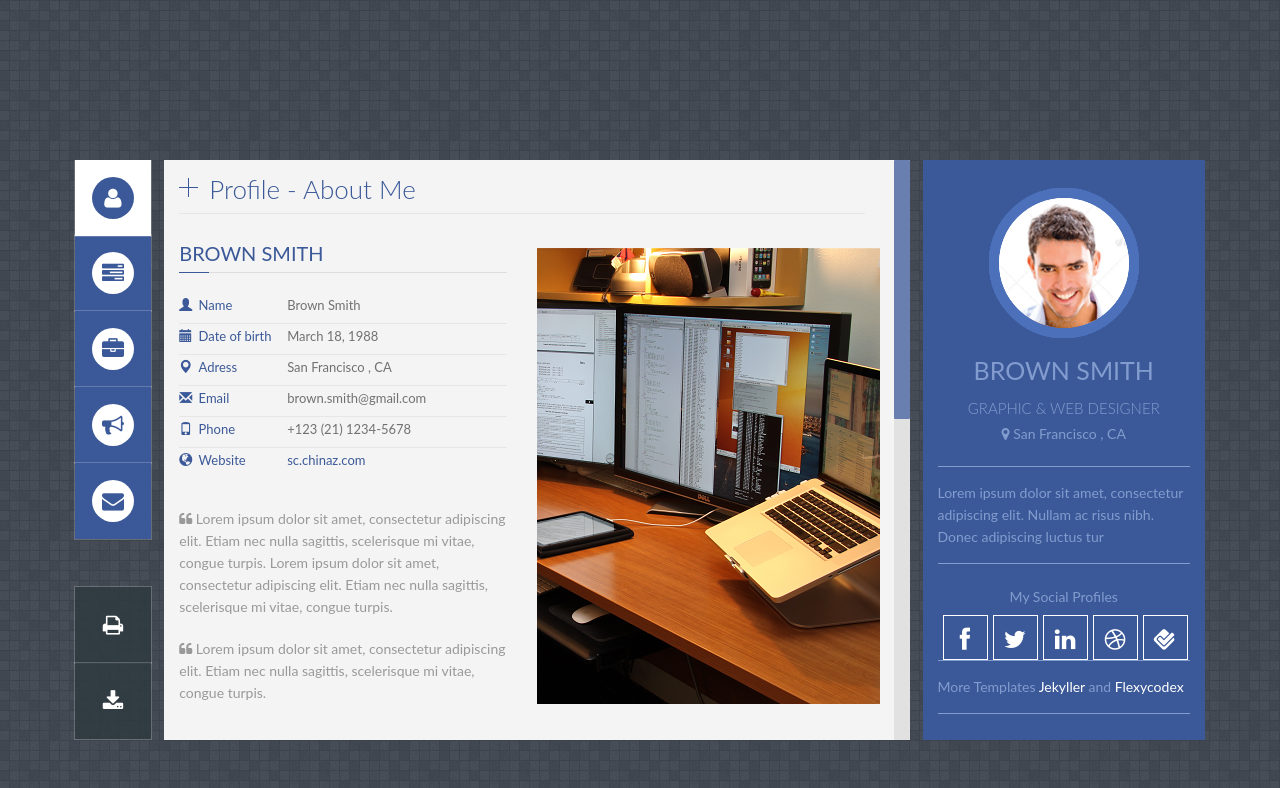
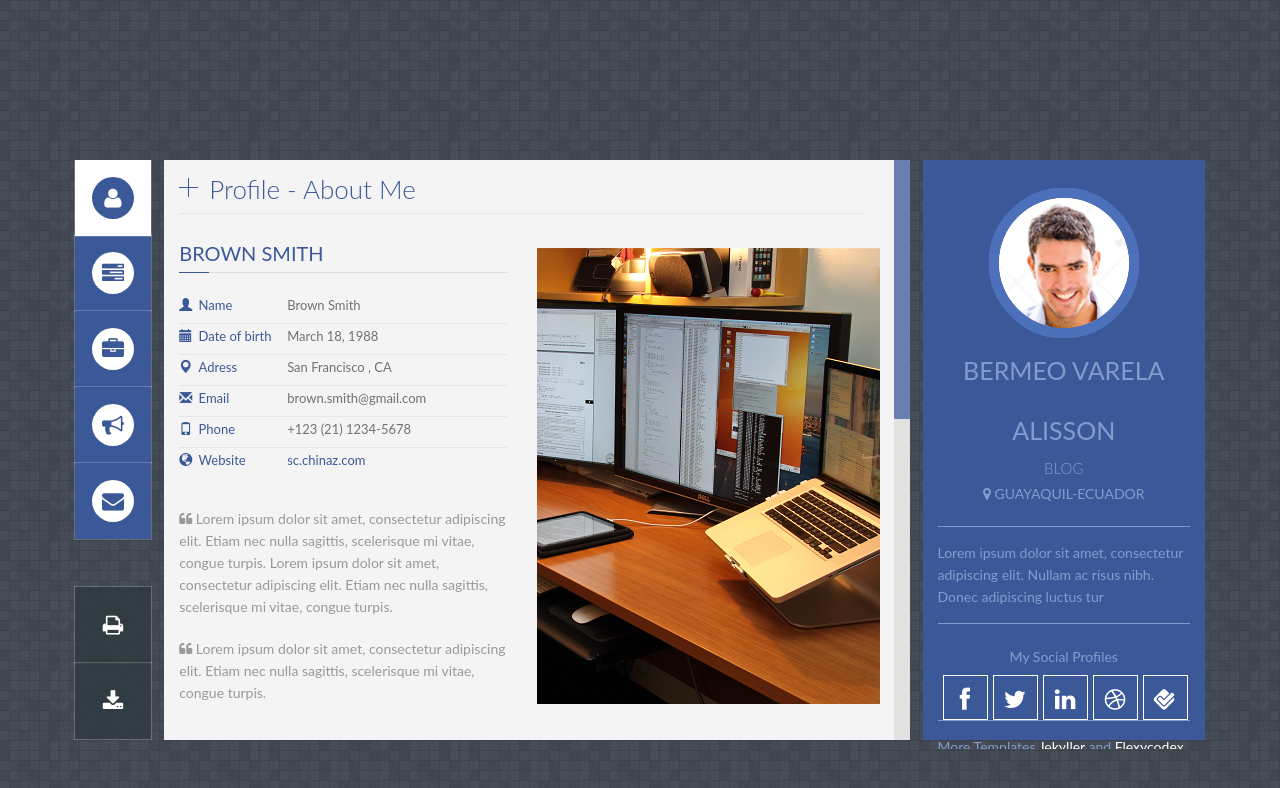
Before and after one commit to AlissonBermeo/prueba, a Jekyll site: the page built from index.html, in a window 1280 px wide. Shown: the top 788 px of the page. Built offline with Jekyll 4.4.1, drawn with Linux system fonts in a browser that asks for light colours; some web fonts are replaced.

Commit message:
Update _config.yml

```diff
--- a/_config.yml
+++ b/_config.yml
@@ -6,9 +6,9 @@ baseurl: '/PanelCV' #change it according to your repository name
 
 
 # Profile information
-yourname: Brown Smith  ## put your name
-title: 'GRAPHIC &amp; WEB DESIGNER'  ## your title
-location: San Francisco , CA
+yourname: BERMEO VARELA ALISSON  ## put your name
+title: BLOG  ## your title
+location: GUAYAQUIL-ECUADOR
 
 
 ## Social Profiles
```
